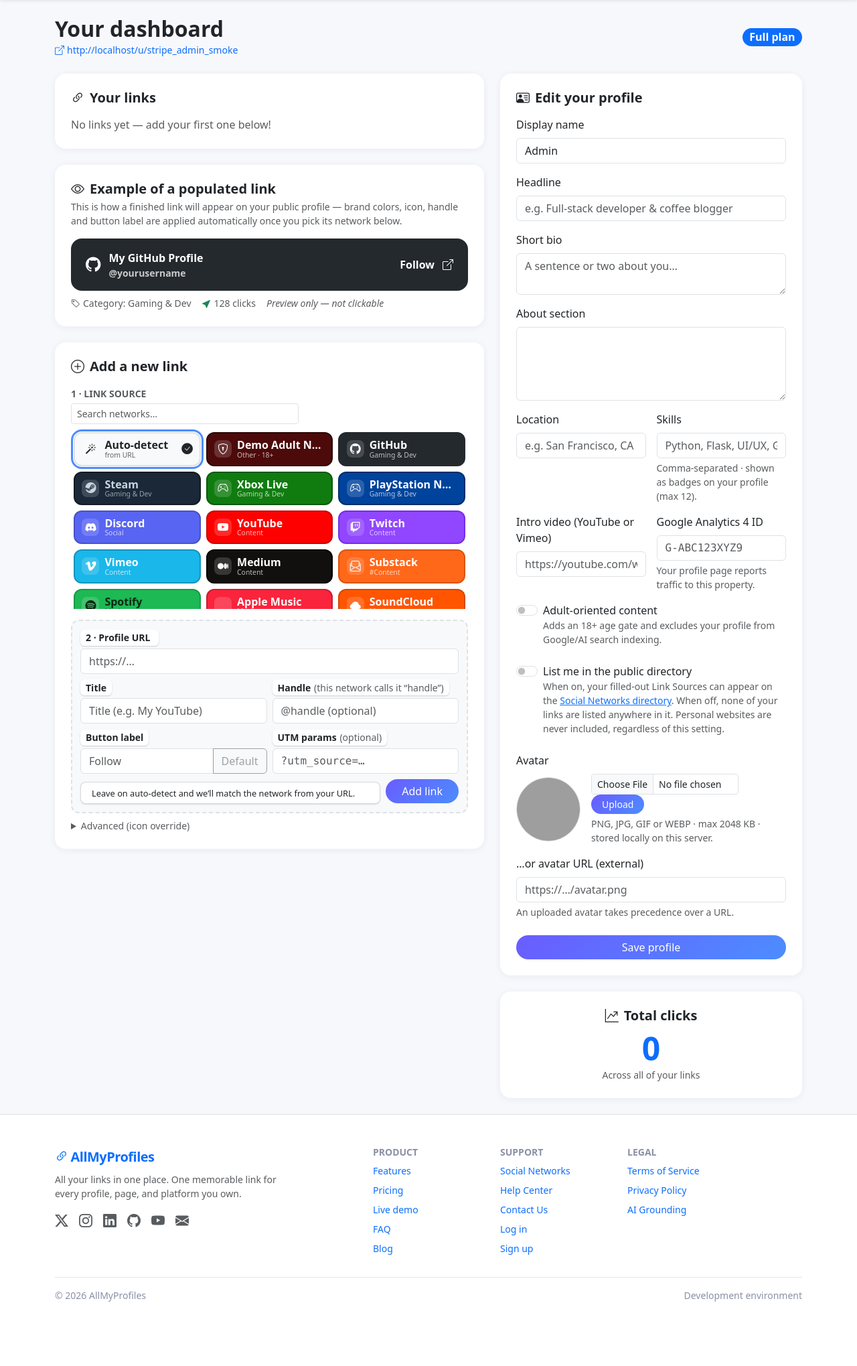
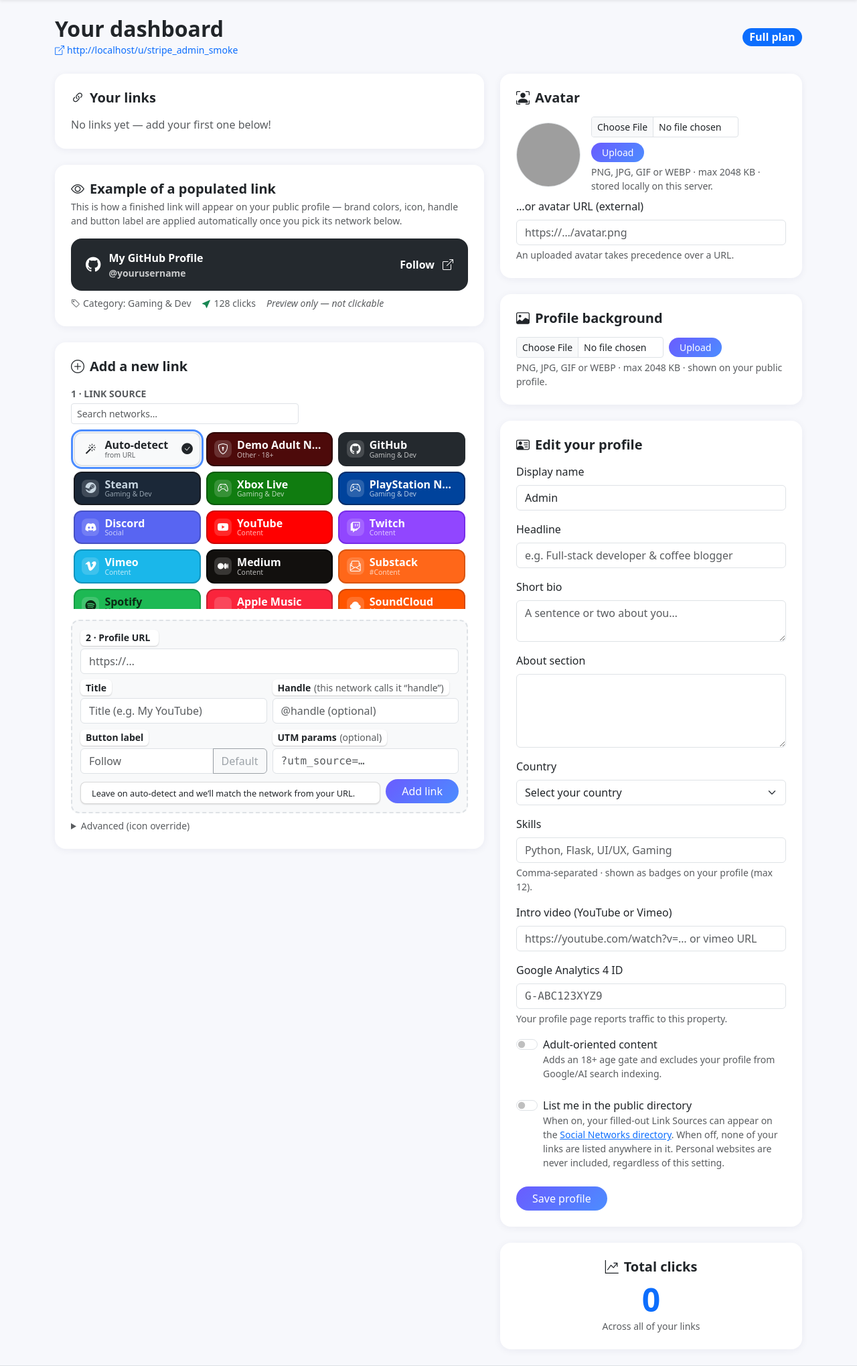
Before and after one commit to jasonbartholme/allmyprofiles, a Flask app: page /dashboard in a window 1280 px wide. Shown: the part 56-2095 px from the top of the page at 67% size. Before the commit the page ends 1999 px from the top, so only its background shows below. Run offline with Flask 3, Linux system fonts and the light colour scheme; a user stored in the database is signed in; data comes from the database, SQL or seed files in the repository; both versions use the stored data as it was after the commit; some libraries are stand-ins or nearby versions; grey boxes are pictures that could not be loaded.

Commit message:
Moved test to a folder, improved user UX and refined Directory Source page

```diff
--- a/app.py
+++ b/app.py
@@ -32,7 +32,8 @@ from models import (db, User, Link, Setting, Activity, Message, MessageRead,
                     REPORT_REASONS, REPORT_STATUSES, CONTACT_STATUSES,
                     LINK_CATEGORIES, MESSAGE_CATEGORIES, MESSAGE_SEVERITIES,
                     PAID_TIERS, HEX_COLOR_RE)
-from uploads_util import save_upload_image, delete_upload_image
+from uploads_util import (BACKGROUND_MAX_IMAGE_DIMENSION, save_upload_image,
+                          delete_upload_image)
 import catalogue_io
 import stripe_billing
 
@@ -159,7 +160,10 @@ def parse_video_url(raw):
 
 def video_embed(user):
     """Return a privacy-enhanced embed iframe URL for a user's intro
-    video, or None. Only ever built from validated ids/platforms."""
+    video, or None. Intro videos are a paid-tier feature and are only ever
+    built from validated ids/platforms."""
+    if user.tier not in PAID_TIERS:
+        return None
     if not user.video_platform or not user.video_id:
         return None
     if user.video_platform == 'youtube' and YOUTUBE_ID_RE.match(user.video_id):
@@ -204,7 +208,11 @@ def theme_for_user(user):
     return {
         'bg_color': t['bg_color'],
         'text_color': t['text_color'],
-        'bg_image_url': t.get('bg_image_url'),
+        'bg_image_url': (
+            user.background_src
+            if user.tier in PAID_TIERS and user.background_path
+            else t.get('bg_image_url')
+        ),
     }
 
 
@@ -851,6 +859,27 @@ def apply_country_fields(user, location):
     return user
 
 
+def apply_selected_country(user, country_code):
+    """Set a user's country from a canonical ISO alpha-2 selection.
+
+    ``location`` retains the country label for compatibility with existing
+    data consumers while new profile edits always use the canonical fields.
+    """
+    code = (country_code or '').strip().upper()
+    if not code:
+        user.location = None
+        user.country_code = None
+        user.country_name = None
+        return True
+    country = _ISO3166.get(code)
+    if country is None:
+        return False
+    user.country_code = code
+    user.country_name = country[0]
+    user.location = country[0]
+    return True
+
+
 def flag_emoji(iso2):
     """Regional-indicator emoji for a real ISO alpha-2 code, else None.
 
@@ -863,6 +892,15 @@ def flag_emoji(iso2):
     if code not in _ISO3166:
         return None
     return ''.join(chr(0x1F1E6 + ord(ch) - ord('A')) for ch in code)
+
+
+def country_choices():
+    """Countries available in the profile country selector."""
+    return [
+        {'code': code, 'name': name, 'flag': flag_emoji(code)}
+        for code, (name, _) in sorted(
+            _ISO3166.items(), key=lambda item: item[1][0].casefold())
+    ]
 
 
 def country_slug(code):
@@ -1217,20 +1255,25 @@ def register_routes(app):
                 current_user.headline = request.form.get('headline')
                 current_user.bio = request.form.get('bio')
                 current_user.about_section = request.form.get('about_section')
-                # Location + derived country bucket (powers /countries for
-                # users who also check the searchable box).
-                apply_country_fields(
-                    current_user,
-                    (request.form.get('location') or '').strip()[:120] or None)
+                if not apply_selected_country(
+                        current_user, request.form.get('country_code')):
+                    flash('Please choose a valid country.', 'warning')
                 # Skills: normalized list, stored back as a clean CSV string.
                 skills = normalize_skills(request.form.get('skills'))
                 current_user.skills = ', '.join(skills) or None
                 # Adult-content flag (checkbox posts 'on' when ticked).
                 current_user.is_adult_oriented = bool(
                     request.form.get('is_adult_oriented'))
-                # Intro video: accept full URL or bare ID; store validated id.
+                # Intro video is limited to paid tiers. Accept a full URL or
+                # bare ID only after enforcing the tier restriction.
                 video_raw = (request.form.get('intro_video') or '').strip()
-                if video_raw:
+                if current_user.tier not in PAID_TIERS:
+                    if video_raw or current_user.video_platform:
+                        flash('Intro videos are available on paid tiers.',
+                              'warning')
+                    current_user.video_platform = None
+                    current_user.video_id = None
+                elif video_raw:
                     parsed = parse_video_url(video_raw)
                     if parsed:
                         current_user.video_platform, current_user.video_id = parsed
@@ -1300,6 +1343,40 @@ def register_routes(app):
                 flash('Uploaded avatar removed.', 'info')
                 return redirect(url_for('dashboard'))
 
+            elif form_action == 'background-upload':
+                if current_user.tier not in PAID_TIERS:
+                    flash('Custom backgrounds are available on paid tiers.',
+                          'warning')
+                    return redirect(url_for('dashboard'))
+                upload = request.files.get('background_file')
+                max_kb = Setting.get_int('max_upload_size_kb', 2048)
+                try:
+                    rel_path = save_upload_image(
+                        upload, app.config, subdir='backgrounds',
+                        max_kb=max_kb,
+                        max_dimension=BACKGROUND_MAX_IMAGE_DIMENSION)
+                except ValueError as e:
+                    flash(str(e), 'danger')
+                    return redirect(url_for('dashboard'))
+                old = current_user.background_path
+                current_user.background_path = rel_path
+                db.session.commit()
+                if old:
+                    delete_upload_image(old, app.config)
+                flash('Profile background updated!', 'success')
+                return redirect(url_for('dashboard'))
+
+            elif form_action == 'background-remove':
+                if current_user.tier not in PAID_TIERS:
+                    flash('Custom backgrounds are available on paid tiers.',
+                          'warning')
+                    return redirect(url_for('dashboard'))
+                delete_upload_image(current_user.background_path, app.config)
+                current_user.background_path = None
+                db.session.commit()
+                flash('Profile background removed.', 'info')
+                return redirect(url_for('dashboard'))
+
             elif form_action == 'link-order':
                 # Persist drag-and-drop ordering: ordered list of link ids
                 order_json = request.form.get('order', '')
@@ -1352,6 +1429,8 @@ def register_routes(app):
         return render_template('dashboard.html', links=user_links,
                                total_clicks=total_clicks,
                                max_upload_kb=Setting.get_int('max_upload_size_kb', 2048),
+                               paid_tiers=PAID_TIERS,
+                               country_choices=country_choices(),
                                link_sources=LinkSource.active(),
                                link_categories=LinkCategory.names(),
                                themes=PROFILE_THEMES,
@@ -1754,8 +1833,9 @@ def register_routes(app):
     #      ``User.is_featured`` account) occupy the "featured" slots at the
     #      top — at most Setting('directory_featured_max', default 5) of
     #      them, chosen at random on every request.
-    #   2. Everyone else is listed alphabetically by display name, paginated
-    #      with the admin-configurable Setting('directory_page_size').
+    #   2. Everyone else can be filtered by display name or skills and sorted
+    #      by display name, then paginated with the admin-configurable
+    #      Setting('directory_page_size').
     # Card contents (name, avatar thumbnail, external network-profile link,
     # and an "AMP Profile" link to the local site profile) are rendered by
     # templates/directory_source.html from the dicts built below.
@@ -1828,17 +1908,32 @@ def register_routes(app):
         member_ids = _directory_member_ids(include_adult)
         rows = _directory_profile_rows(src, member_ids)
 
+        query = (request.args.get('q') or '').strip()[:100]
+        query_key = query.casefold()
+        if query_key:
+            rows = [
+                row for row in rows
+                if query_key in (row['user'].display_name or '').casefold()
+                or query_key in (row['user'].skills or '').casefold()
+            ]
+
         # 1) Featured: paying accounts (+ admin-pinned ones), max N at random.
         pool = [r for r in rows if r['paid'] or r['featured']]
         random.shuffle(pool)
         featured = pool[:featured_max]
         featured_ids = {r['user'].id for r in featured}
 
-        # 2) The rest alphabetically by display name (username breaks ties).
-        rest = sorted((r for r in rows if r['user'].id not in featured_ids),
-                      key=lambda r: ((r['user'].display_name or
-                                       r['user'].username).casefold(),
-                                      r['user'].username))
+        sort = request.args.get('sort', 'name_asc')
+        if sort not in {'name_asc', 'name_desc'}:
+            sort = 'name_asc'
+
+        # 2) The rest sorted by display name (username breaks ties).
+        rest = sorted(
+            (r for r in rows if r['user'].id not in featured_ids),
+            key=lambda r: ((r['user'].display_name or
+                            r['user'].username).casefold(),
+                           r['user'].username),
+            reverse=sort == 'name_desc')
 
         total_pages = max(1, -(-len(rest) // per_page))
         try:
@@ -1862,8 +1957,9 @@ def register_routes(app):
             total_members=len(rows),
             total_rest=len(rest),
             per_page=per_page,
+            query=query,
+            sort=sort,
             include_adult=include_adult,
-            page_args={'page': page} if page != 1 else {},
         )
 
     # Convenience alias so bare /<username> also works (kept last so it
--- a/templates/admin/settings.html
+++ b/templates/admin/settings.html
@@ -57,7 +57,7 @@
 
         <div class="col-12 pt-3 border-top mt-2">
           <h3 class="h6 fw-bold mb-0"><i class="bi bi-globe-americas me-2"></i>Country search (<code>/countries</code>)</h3>
-          <div class="form-text mb-2">Only countries with opted-in searchable profiles are listed. Unrecognized free-text locations (e.g. “Springfield”) get a hidden slug bucket.</div>
+          <div class="form-text mb-2">Only countries with opted-in searchable profiles are listed. Legacy unrecognized free-text locations (e.g. “Springfield”) use a hidden slug bucket.</div>
         </div>
         <div class="col-sm-4">
           <label class="form-label" for="country_page_size">Profiles per country page</label>
--- a/templates/dashboard.html
+++ b/templates/dashboard.html
@@ -294,9 +294,62 @@
 
     <!-- ===== Profile editor ===== -->
     <div class="col-lg-5">
+      <div class="card p-4 mb-4">
+        <h5 class="fw-bold mb-3"><i class="bi bi-person-bounding-box me-2"></i>Avatar</h5>
+        <div class="d-flex align-items-center gap-3 mb-2">
+          <img src="{{ current_user.avatar_src }}" alt="" class="avatar-lg rounded-circle border">
+          <div class="flex-grow-1">
+            <form method="POST" action="{{ url_for('dashboard') }}" enctype="multipart/form-data" class="d-flex gap-2 align-items-center flex-wrap">
+              <input type="hidden" name="form_action" value="avatar-upload">
+              <input type="file" class="form-control form-control-sm" name="avatar_file"
+                     accept=".png,.jpg,.jpeg,.gif,.webp" style="max-width: 220px;">
+              <button type="submit" class="btn btn-sm btn-primary rounded-pill px-3">Upload</button>
+            </form>
+            {% if current_user.avatar_path %}
+            <form method="POST" action="{{ url_for('dashboard') }}" class="d-inline mt-1">
+              <input type="hidden" name="form_action" value="avatar-remove">
+              <button type="submit" class="btn btn-sm btn-link text-danger p-0 small">Remove uploaded avatar</button>
+            </form>
+            {% endif %}
+            <div class="form-text">PNG, JPG, GIF or WEBP · max {{ max_upload_kb }} KB · stored locally on this server.</div>
+          </div>
+        </div>
+        <div class="mb-0">
+          <label class="form-label" for="avatar_url">…or avatar URL (external)</label>
+          <div class="input-group">
+            <input type="url" class="form-control" id="avatar_url" name="avatar_url"
+                   value="{{ current_user.avatar_url or '' }}" placeholder="https://…/avatar.png"
+                   form="profile-form">
+          </div>
+          <div class="form-text">An uploaded avatar takes precedence over a URL.</div>
+        </div>
+      </div>
+
+      <div class="card p-4 mb-4">
+        <h5 class="fw-bold mb-3"><i class="bi bi-image me-2"></i>Profile background</h5>
+        {% if current_user.tier in paid_tiers %}
+        <form method="POST" action="{{ url_for('dashboard') }}" enctype="multipart/form-data"
+              class="d-flex gap-2 align-items-center flex-wrap">
+          <input type="hidden" name="form_action" value="background-upload">
+          <input type="file" class="form-control form-control-sm" name="background_file"
+                 accept=".png,.jpg,.jpeg,.gif,.webp" style="max-width: 220px;">
+          <button type="submit" class="btn btn-sm btn-primary rounded-pill px-3">Upload</button>
+        </form>
+        {% if current_user.background_path %}
+        <form method="POST" action="{{ url_for('dashboard') }}" class="d-inline mt-1">
+          <input type="hidden" name="form_action" value="background-remove">
+          <button type="submit" class="btn btn-sm btn-link text-danger p-0 small">Remove background</button>
+        </form>
+        {% endif %}
+        <div class="form-text">PNG, JPG, GIF or WEBP · max {{ max_upload_kb }} KB · shown on your public profile.</div>
+        {% else %}
+        <p class="text-muted mb-0">Custom profile backgrounds are available on paid plans.</p>
+        {% endif %}
+      </div>
+
       <div class="card p-4">
         <h5 class="fw-bold mb-3"><i class="bi bi-person-vcard me-2"></i>Edit your profile</h5>
-        <form method="POST" action="{{ url_for('dashboard') }}">
+        <form method="POST" action="{{ url_for('dashboard') }}" id="profile-form">
           <input type="hidden" name="form_action" value="profile">
           <div class="mb-3">
             <label class="form-label" for="display_name">Display name</label>
@@ -318,23 +371,27 @@
             <label class="form-label" for="about_section">About section</label>
             <textarea class="form-control" id="about_section" name="about_section" rows="4">{{ current_user.about_section or '' }}</textarea>
           </div>
-          <div class="row g-3 mb-3">
-            <div class="col-md-6">
-              <label class="form-label" for="location">Location</label>
-              <input type="text" class="form-control" id="location" name="location"
-                     value="{{ current_user.location or '' }}" maxlength="120"
-                     placeholder="e.g. San Francisco, CA">
+          <div class="mb-3">
+            <label class="form-label" for="country_code">Country</label>
+            <select class="form-select" id="country_code" name="country_code">
+              <option value="">Select your country</option>
+              {% for country in country_choices %}
+              <option value="{{ country.code }}"
+                      {{ 'selected' if current_user.country_code == country.code }}>
+                {{ country.flag }} {{ country.name }}
+              </option>
+              {% endfor %}
+            </select>
           </div>
-            <div class="col-md-6">
+          <div class="mb-3">
             <label class="form-label" for="skills">Skills</label>
             <input type="text" class="form-control" id="skills" name="skills"
                    value="{{ current_user.skills or '' }}" maxlength="300"
                    placeholder="Python, Flask, UI/UX, Gaming">
             <div class="form-text">Comma-separated · shown as badges on your profile (max 12).</div>
           </div>
-          </div>
-          <div class="row g-3 mb-3">
-            <div class="col-md-6">
+          <div class="mb-3">
+            {% if current_user.tier in paid_tiers %}
               <label class="form-label" for="intro_video">Intro video (YouTube or Vimeo)</label>
               <input type="text" class="form-control" id="intro_video" name="intro_video"
                      placeholder="https://youtube.com/watch?v=… or vimeo URL">
@@ -345,8 +402,11 @@
                        name="clear_video" value="1"> Remove video</label>
               </div>
               {% endif %}
+            {% else %}
+              <div class="form-text">Intro videos are available on paid plans.</div>
+            {% endif %}
           </div>
-            <div class="col-md-6">
+          <div class="mb-3">
             <label class="form-label" for="ga4_id">Google Analytics 4 ID</label>
             <input type="text" class="form-control font-monospace" id="ga4_id" name="ga4_id"
                  value="{{ current_user.ga4_id or '' }}" maxlength="32"
@@ -359,7 +419,6 @@
             {% else %}
             <div class="form-text">Your profile page reports traffic to this property.</div>
             {% endif %}
-            </div>
           </div>
           <div class="form-check form-switch mb-4">
             <input class="form-check-input" type="checkbox" id="is_adult_oriented"
@@ -382,35 +441,6 @@
                 When off, none of your links are listed anywhere in it. Personal websites are
                 never included, regardless of this setting.</span>
             </label>
-          </div>
-          <div class="mb-3">
-            <label class="form-label">Avatar</label>
-            <div class="d-flex align-items-center gap-3 mb-2">
-              <img src="{{ current_user.avatar_src }}" alt="" class="avatar-lg rounded-circle border">
-              <div class="flex-grow-1">
-                <form method="POST" action="{{ url_for('dashboard') }}" enctype="multipart/form-data" class="d-flex gap-2 align-items-center flex-wrap">
-                  <input type="hidden" name="form_action" value="avatar-upload">
-                  <input type="file" class="form-control form-control-sm" name="avatar_file"
-                         accept=".png,.jpg,.jpeg,.gif,.webp" style="max-width: 220px;">
-                  <button type="submit" class="btn btn-sm btn-primary rounded-pill px-3">Upload</button>
-                </form>
-                {% if current_user.avatar_path %}
-                <form method="POST" action="{{ url_for('dashboard') }}" class="d-inline mt-1">
-                  <input type="hidden" name="form_action" value="avatar-remove">
-                  <button type="submit" class="btn btn-sm btn-link text-danger p-0 small">Remove uploaded avatar</button>
-                </form>
-                {% endif %}
-                <div class="form-text">PNG, JPG, GIF or WEBP · max {{ max_upload_kb }} KB · stored locally on this server.</div>
-              </div>
-            </div>
-          </div>
-          <div class="mb-4">
-            <label class="form-label" for="avatar_url">…or avatar URL (external)</label>
-            <div class="input-group">
-              <input type="url" class="form-control" id="avatar_url" name="avatar_url"
-                     value="{{ current_user.avatar_url or '' }}" placeholder="https://…/avatar.png">
-            </div>
-            <div class="form-text">An uploaded avatar takes precedence over a URL.</div>
           </div>
           <button type="submit" class="btn btn-primary rounded-pill px-4">Save profile</button>
         </form>
--- a/templates/index.html
+++ b/templates/index.html
@@ -72,7 +72,7 @@
         <form method="GET" action="{{ url_for('register') }}" id="claimForm"
               class="claim-box mx-auto mx-lg-0" role="search">
           <div class="input-group input-group-lg shadow rounded-3 overflow-hidden">
-            <span class="input-group-text bg-white border-0 fw-semibold">allmyprofiles.io/</span>
+            <span class="input-group-text bg-white border-0 fw-semibold">allmyprofiles.com/</span>
             <input type="text" id="claimInput" name="username" class="form-control border-0"
                    placeholder="yourname" autocomplete="off" spellcheck="false" maxlength="31"
                    aria-label="Choose your username">
--- a/uploads_util.py
+++ b/uploads_util.py
@@ -17,6 +17,7 @@ from werkzeug.utils import secure_filename
 # Stored avatars are square-ish profile pictures; cap dimensions to keep
 # disk usage predictable.
 MAX_IMAGE_DIMENSION = 512
+BACKGROUND_MAX_IMAGE_DIMENSION = 1920
 
 
 def allowed_file(filename, app_config):
@@ -26,7 +27,7 @@ def allowed_file(filename, app_config):
 
 
 def save_upload_image(file_storage, app_config, subdir='avatars',
-                      max_kb=None):
+                      max_kb=None, max_dimension=MAX_IMAGE_DIMENSION):
     """Validate + persist an uploaded image.
 
     :param file_storage: ``request.files[...]`` result (may be None)
@@ -34,6 +35,7 @@ def save_upload_image(file_storage, app_config, subdir='avatars',
     :param subdir: folder inside UPLOAD_FOLDER (kept generic so other
                    image types can reuse this later)
     :param max_kb: optional per-file size limit in KB (from site settings)
+    :param max_dimension: largest retained width or height after re-encoding
     :returns: relative path like ``avatars/3-a1b2c3d4.jpg`` (store this in
               the DB; serve it via the /uploads route)
     :raises ValueError: with a user-facing message if invalid
@@ -54,7 +56,7 @@ def save_upload_image(file_storage, app_config, subdir='avatars',
     try:
         img = Image.open(BytesIO(raw))
         img = ImageOps.exif_transpose(img)
-        img.thumbnail((MAX_IMAGE_DIMENSION, MAX_IMAGE_DIMENSION))
+        img.thumbnail((max_dimension, max_dimension))
         if img.mode in ('RGBA', 'LA', 'P'):
             background = Image.new('RGB', img.size, (255, 255, 255))
             if img.mode == 'P':
```
Also changed, not shown: PR_DESCRIPTION.md (+2 -2 lines), migrations/versions/9c8d7e6f5a4b_add_profile_background.py (added, +25 -0 lines), models.py (+8 -1 lines), templates/directory_source.html (+51 -10 lines), templates/profile.html (+17 -4 lines), tests/test_catalogue_import_smoke.py (renamed from test_catalogue_import_smoke.py, +4 -1 lines), tests/test_country_selector_smoke.py (added, +96 -0 lines), tests/test_directory_smoke.py (renamed from test_directory_smoke.py, +22 -14 lines), tests/test_homepage_smoke.py (renamed from test_homepage_smoke.py, +3 -0 lines), tests/test_messaging_smoke.py (renamed from test_messaging_smoke.py, +3 -0 lines), tests/test_profile_background_smoke.py (added, +127 -0 lines), tests/test_stripe_smoke.py (renamed from test_stripe_smoke.py, +2 -0 lines), README.md, instance/app.db. Lines whose indentation alone changed are shown as unchanged.
